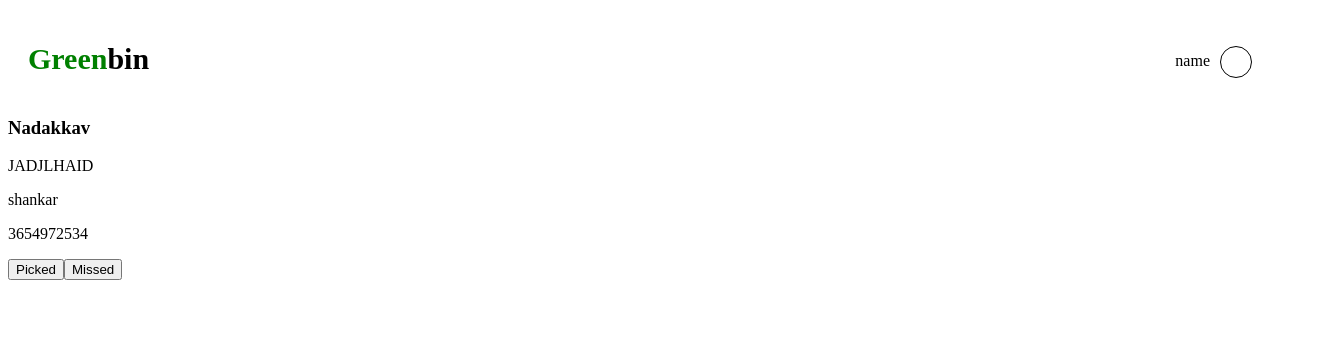
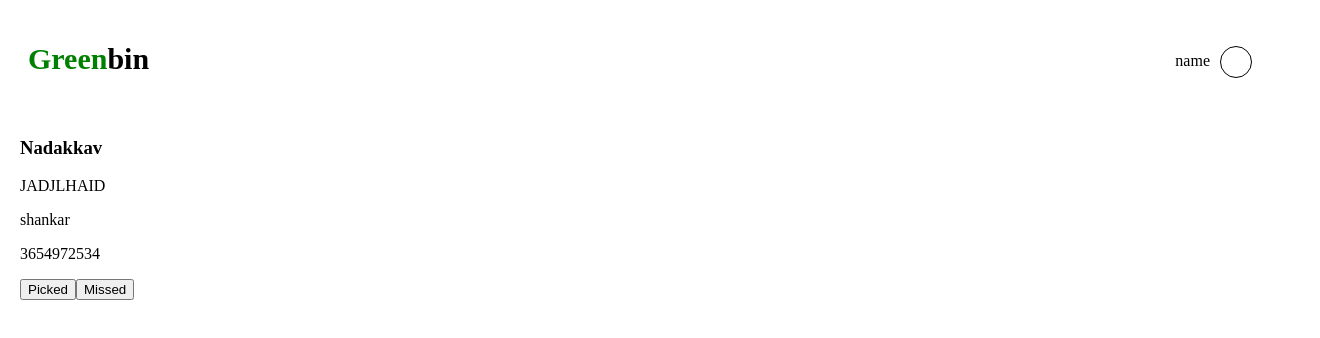
Before and after one commit to The-Articles-Group/greenbin, a React (Create React App) app in the folder greenbin_client/greenbin_app/: page /user in a window 1280 px wide. Shown: the top 338 px of the page, 1320 px wide, since content can reach past the window. Built offline with nearby package versions, Linux system fonts and the light colour scheme.

Commit message:
editing service provider interface

```diff
--- a/greenbin_client/greenbin_app/src/components/Listbox.js
+++ b/greenbin_client/greenbin_app/src/components/Listbox.js
@@ -1,5 +1,5 @@
 import React from 'react'
-
+import '../styles/list.css'
 
 export default function Listbox() {
     const loc=(lang,long)=>{
@@ -7,6 +7,7 @@ export default function Listbox() {
     }
   return (
     <div className='list-container'>
+     <div className="box">
         <div className='lists'>
           <h3 className='pickup-area'>Nadakkav</h3>
           <p className='pickup-house'>JADJLHAID</p>
@@ -16,5 +17,6 @@ export default function Listbox() {
           <button>Picked</button><button>Missed</button>
         </div>
       </div>
+    </div>
   )
 }
--- /dev/null
+++ b/greenbin_client/greenbin_app/src/styles/list.css
@@ -0,0 +1,7 @@
+.box{
+    position:relative;
+    width:100vw;
+    height:100vh;
+    transform : translateX(-8px) ;
+    padding: 20px;
+}
```
Lines whose indentation alone changed are shown as unchanged.
